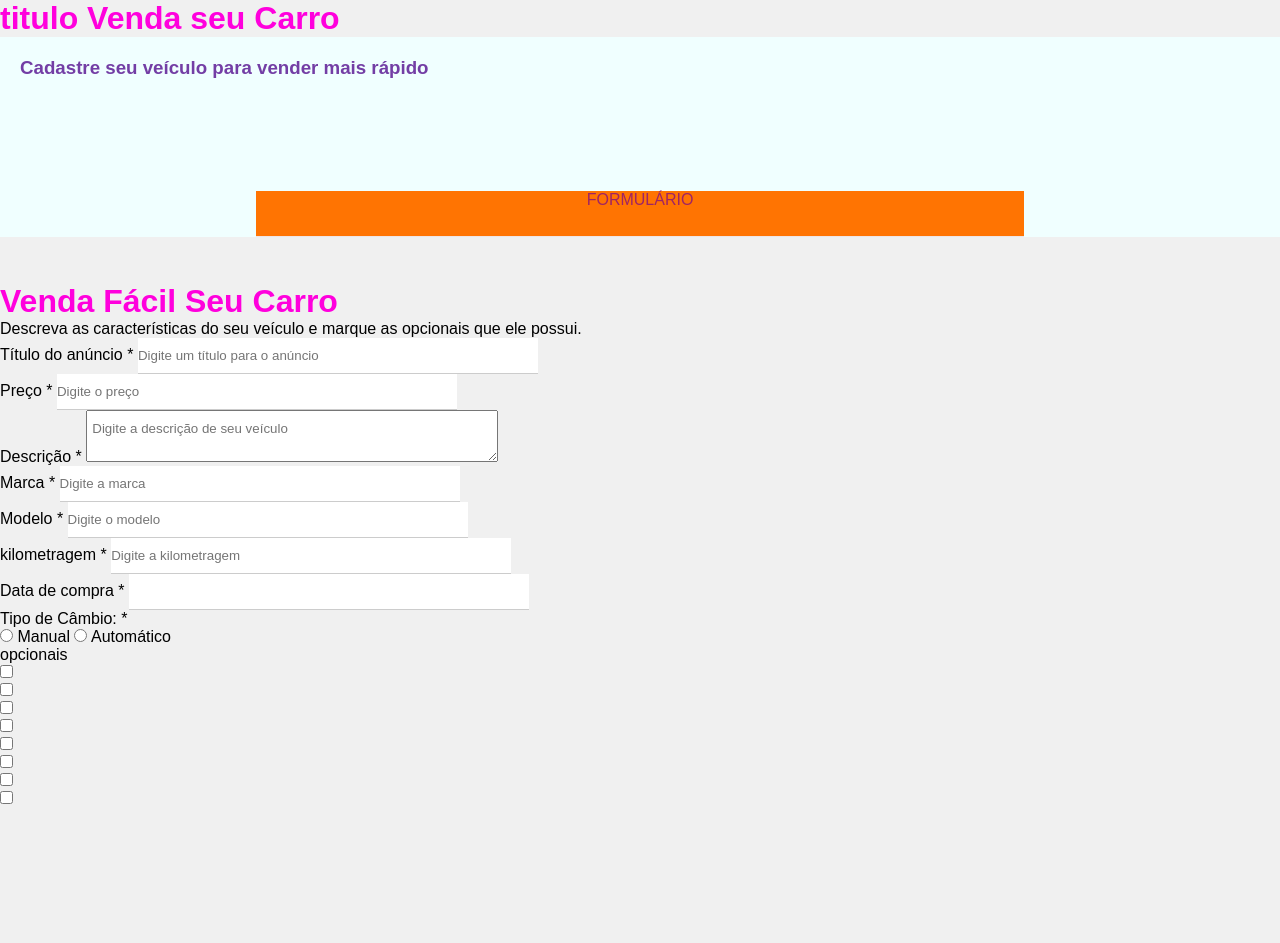
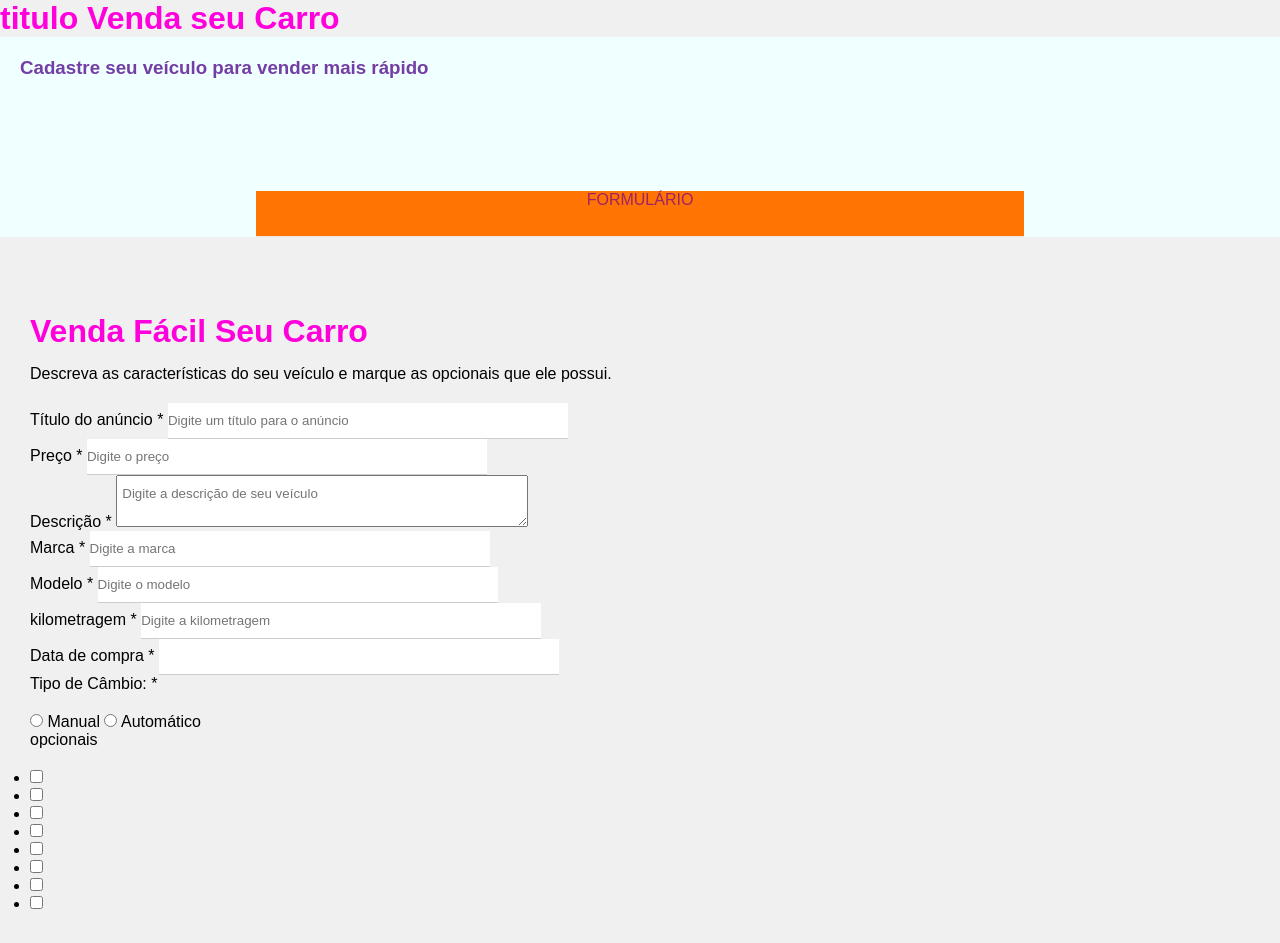
Before and after one commit to Caio-Santos2010/projetoFormulario, a plain HTML site: page index.html in a window 1280 px wide. Before the commit the page ends 808 px from the top, so only its background shows below. Drawn offline with Linux system fonts and the light colour scheme.

Commit message:
caio santos

```diff
--- a/css/style.css
+++ b/css/style.css
@@ -66,3 +66,15 @@ textarea {
     height: 45px;
     list-style: 45px;
 }
+
+.form-body {
+    padding: 30px;
+}
+
+.titulo-form {
+    margin-bottom: 15px;
+}
+
+.form-body p {
+    margin-bottom: 20px;
+}
```
